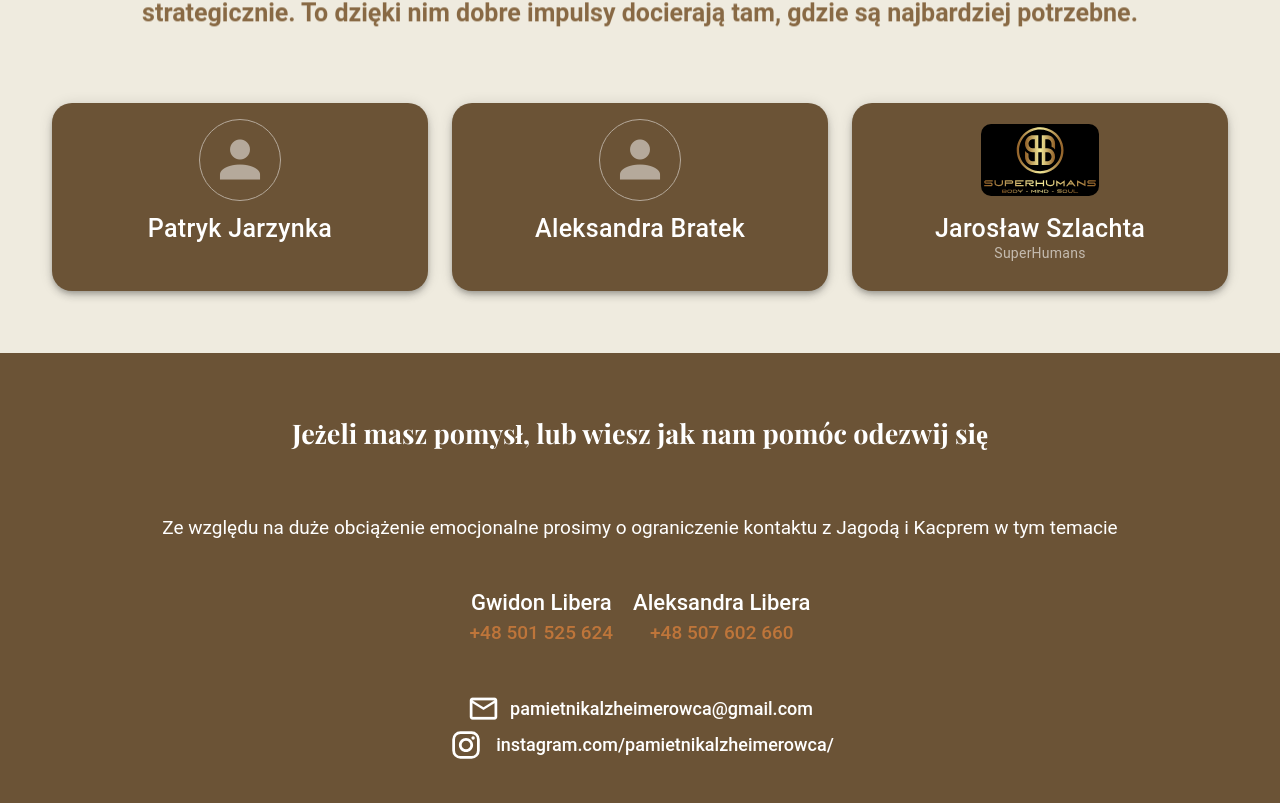
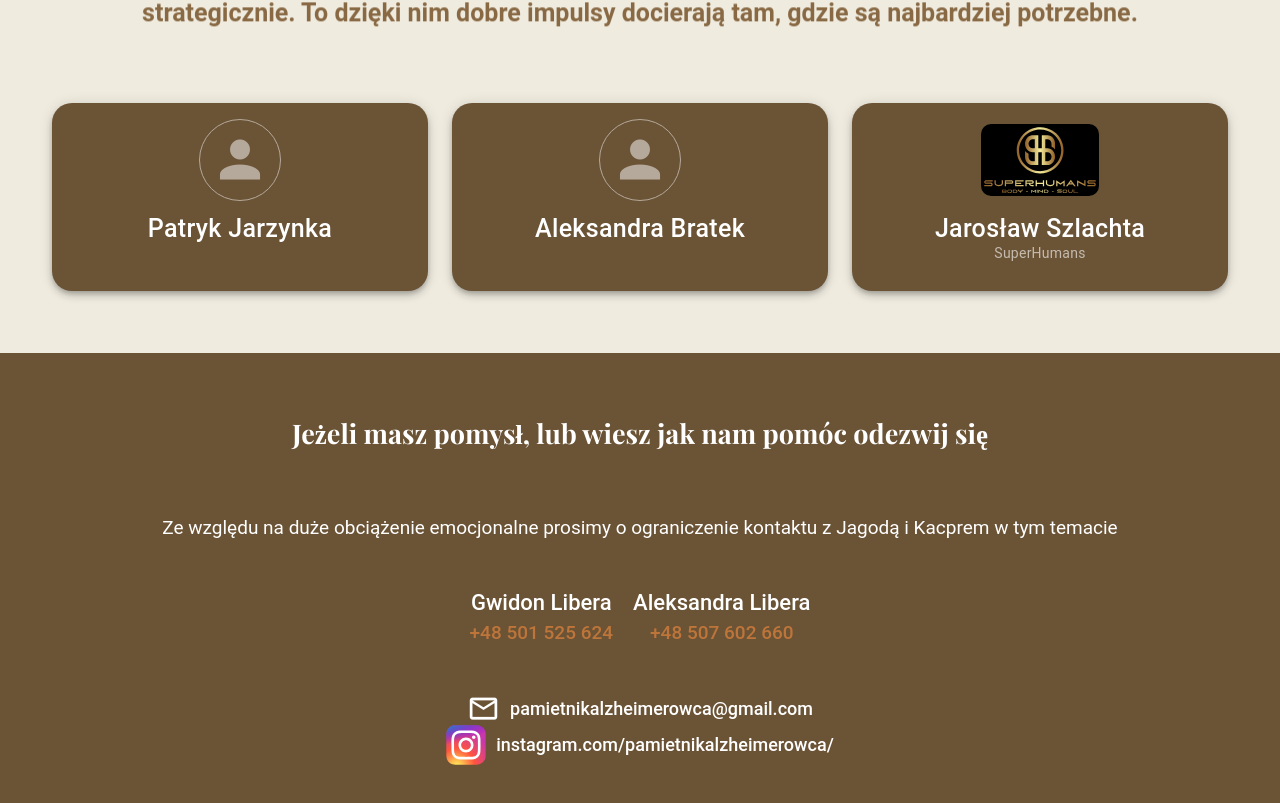
Before and after one commit to PatrykJarzynka/Memory, a Vue app: page / in a window 1280 px wide. Shown: the part 7430-8233 px from the top of the page. Built offline with nearby package versions, Linux system fonts and the light colour scheme; a small style sheet from the web is missing; a web font is replaced by a local one.

Commit message:
Added colored version of instagram logo svg

```diff
--- a/src/components/core/Footer.vue
+++ b/src/components/core/Footer.vue
@@ -60,7 +60,7 @@
 
         <div class="social-item-container">
           <img
-            src="/assets/instagram.svg"
+            src="/assets/instagram-colored.svg"
             alt="Instagram logo"
             class="instagram-image"
           />
```
Also changed, not shown: public/assets/instagram-colored.svg (added).
